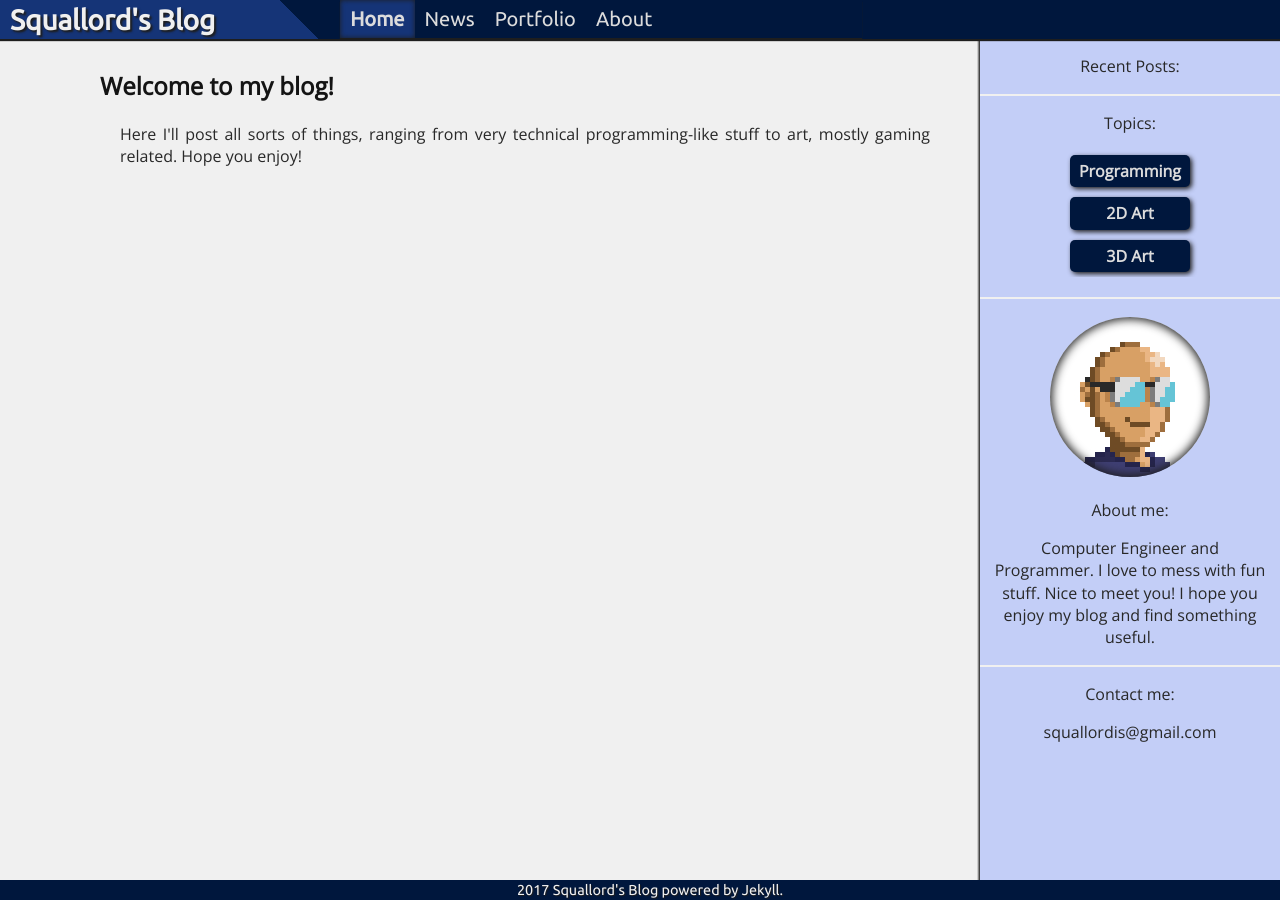
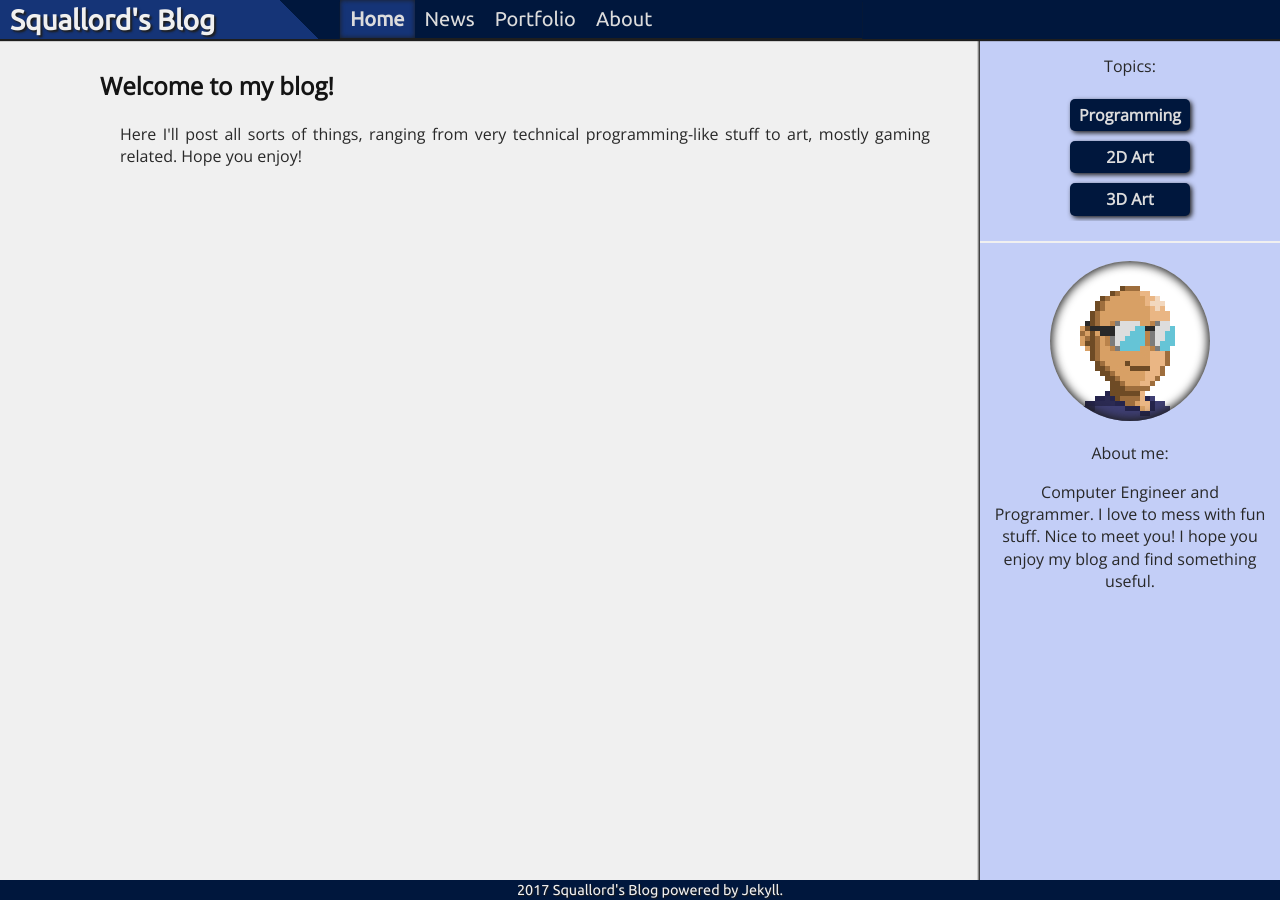
Before and after one commit to squallord/blog, a Jekyll site: the page built from index.html, in a window 1280 px wide. Built offline with Jekyll 4.4.1, drawn with Linux system fonts in a browser that asks for light colours; some web fonts are replaced.

```diff
--- a/_includes/info.html
+++ b/_includes/info.html
@@ -1,11 +1,6 @@
-<p>Recent Posts:</p>
-<hr>
 <p>Topics:</p>
 {% include topics.html %}
 <hr>
 <div class="portrait-anim"></div>
 <p>About me:</p>
 <p>Computer Engineer and Programmer. I love to mess with fun stuff. Nice to meet you! I hope you enjoy my blog and find something useful.</p>
-<hr>
-<p>Contact me:</p>
-<p>squallordis@gmail.com</p>
```
Also changed, not shown: 7 other files.
